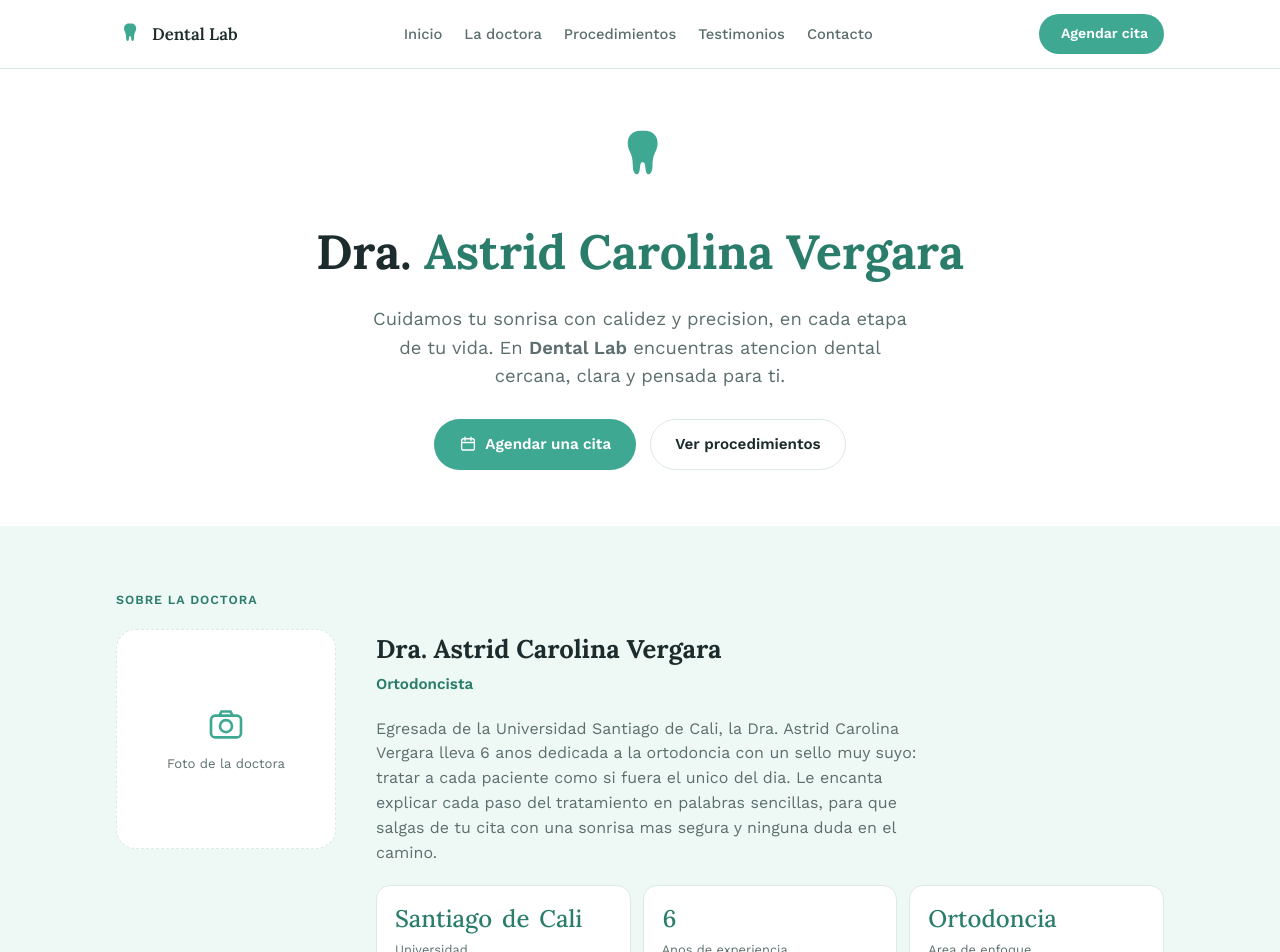
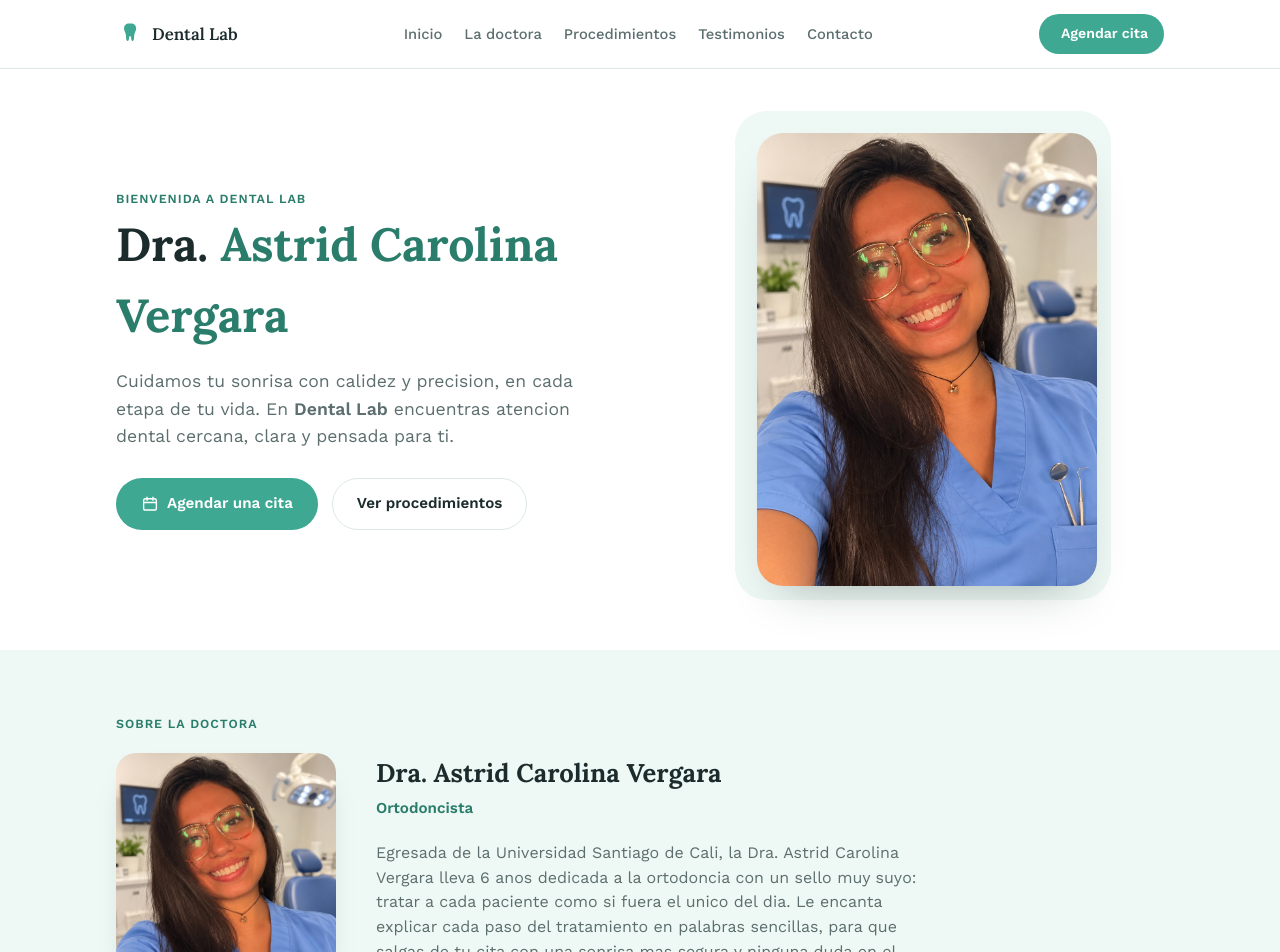
Before and after one commit to astridvergara07-bot/consultorio-dental, a Next.js app: page / in a window 1280 px wide. Shown: the top 952 px of the page. Built offline with nearby package versions, Linux system fonts and the light colour scheme; no server answers; the database is empty.

Commit message:
Rediseñar Inicio con foto real de la doctora (hero a dos columnas)

```diff
--- a/app/globals.css
+++ b/app/globals.css
@@ -162,20 +162,20 @@ section {
 
 /* Hero */
 .hero {
-  padding-top: 56px;
-  padding-bottom: 56px;
-  text-align: center;
+  padding-top: 64px;
+  padding-bottom: 64px;
+  display: grid;
+  grid-template-columns: 1.05fr 0.95fr;
+  gap: 48px;
+  align-items: center;
 }
 
-.hero-icon {
-  width: 64px;
-  height: 64px;
-  color: var(--mint);
-  margin: 0 auto 18px;
+.hero-text {
+  text-align: left;
 }
 
 .hero h1 {
-  font-size: clamp(2rem, 6vw, 3rem);
+  font-size: clamp(2rem, 5vw, 2.9rem);
   color: var(--ink);
 }
 
@@ -185,18 +185,44 @@ section {
 
 .tagline {
   margin-top: 16px;
-  font-size: 1.15rem;
+  font-size: 1.1rem;
   color: var(--muted);
-  max-width: 560px;
-  margin-inline: auto;
+  max-width: 480px;
 }
 
 .hero-actions {
   margin-top: 28px;
   display: flex;
   gap: 14px;
-  justify-content: center;
+  justify-content: flex-start;
   flex-wrap: wrap;
+}
+
+.hero-photo {
+  position: relative;
+  justify-self: center;
+}
+
+.hero-photo::before {
+  content: "";
+  position: absolute;
+  inset: -22px -14px -14px -22px;
+  background: var(--bg-soft);
+  border-radius: 32px;
+  z-index: 0;
+}
+
+.hero-photo img {
+  position: relative;
+  z-index: 1;
+  display: block;
+  width: 100%;
+  max-width: 340px;
+  aspect-ratio: 3/4;
+  object-fit: cover;
+  object-position: top center;
+  border-radius: 26px;
+  box-shadow: 0 24px 48px -24px rgba(28, 43, 43, 0.35);
 }
 
 .btn-primary,
@@ -270,23 +296,16 @@ section {
 .doctor-photo {
   aspect-ratio: 1;
   border-radius: 20px;
-  border: 1px dashed var(--line);
-  background: var(--card-bg);
-  display: flex;
-  flex-direction: column;
-  align-items: center;
-  justify-content: center;
-  color: var(--muted);
-  font-size: 0.82rem;
-  gap: 10px;
-  text-align: center;
-  padding: 16px;
+  overflow: hidden;
+  box-shadow: 0 16px 32px -20px rgba(28, 43, 43, 0.35);
 }
 
-.doctor-photo svg {
-  width: 40px;
-  height: 40px;
-  color: var(--mint);
+.doctor-photo img {
+  width: 100%;
+  height: 100%;
+  object-fit: cover;
+  object-position: top center;
+  display: block;
 }
 
 .doctor-info h2 {
@@ -791,6 +810,33 @@ table.admin-table td {
 }
 
 @media (max-width: 760px) {
+  .hero {
+    grid-template-columns: 1fr;
+    text-align: center;
+    padding-top: 40px;
+  }
+
+  .hero-text {
+    text-align: center;
+  }
+
+  .tagline {
+    margin-inline: auto;
+  }
+
+  .hero-actions {
+    justify-content: center;
+  }
+
+  .hero-photo {
+    order: -1;
+    margin-bottom: 8px;
+  }
+
+  .hero-photo img {
+    max-width: 240px;
+  }
+
   .nav-links {
     display: none;
   }
--- a/app/page.tsx
+++ b/app/page.tsx
@@ -123,7 +123,8 @@ export default async function Home() {
       <Nav />
       <main>
         <section className="hero wrap" id="inicio">
-          <Icono id="ic-tooth" className="hero-icon" />
+          <div className="hero-text">
+            <p className="eyebrow">Bienvenida a Dental Lab</p>
             <h1>
               Dra. <span className="clinic-name">Astrid Carolina Vergara</span>
             </h1>
@@ -141,6 +142,10 @@ export default async function Home() {
                 Ver procedimientos
               </a>
             </div>
+          </div>
+          <div className="hero-photo">
+            <img src="/doctora.jpg" alt="Dra. Astrid Carolina Vergara" />
+          </div>
         </section>
 
         <section className="soft" id="doctora">
@@ -148,8 +153,7 @@ export default async function Home() {
             <p className="eyebrow">Sobre la doctora</p>
             <div className="doctor-grid">
               <div className="doctor-photo">
-                <Icono id="ic-camera" />
-                Foto de la doctora
+                <img src="/doctora.jpg" alt="Dra. Astrid Carolina Vergara" />
               </div>
               <div className="doctor-info">
                 <h2>Dra. Astrid Carolina Vergara</h2>
```
Also changed, not shown: public/doctora.jpg (added). Lines whose indentation alone changed are shown as unchanged.
